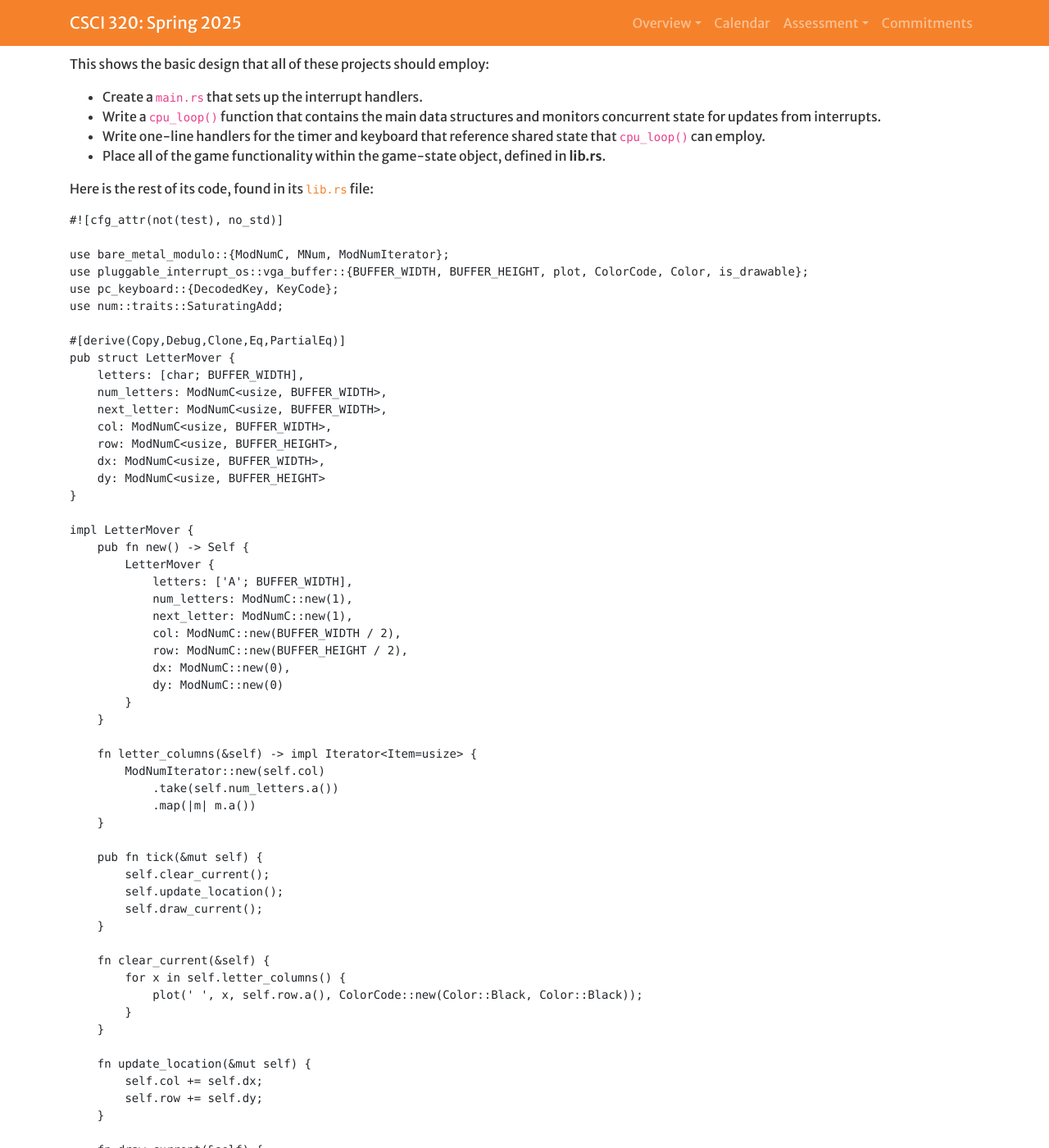
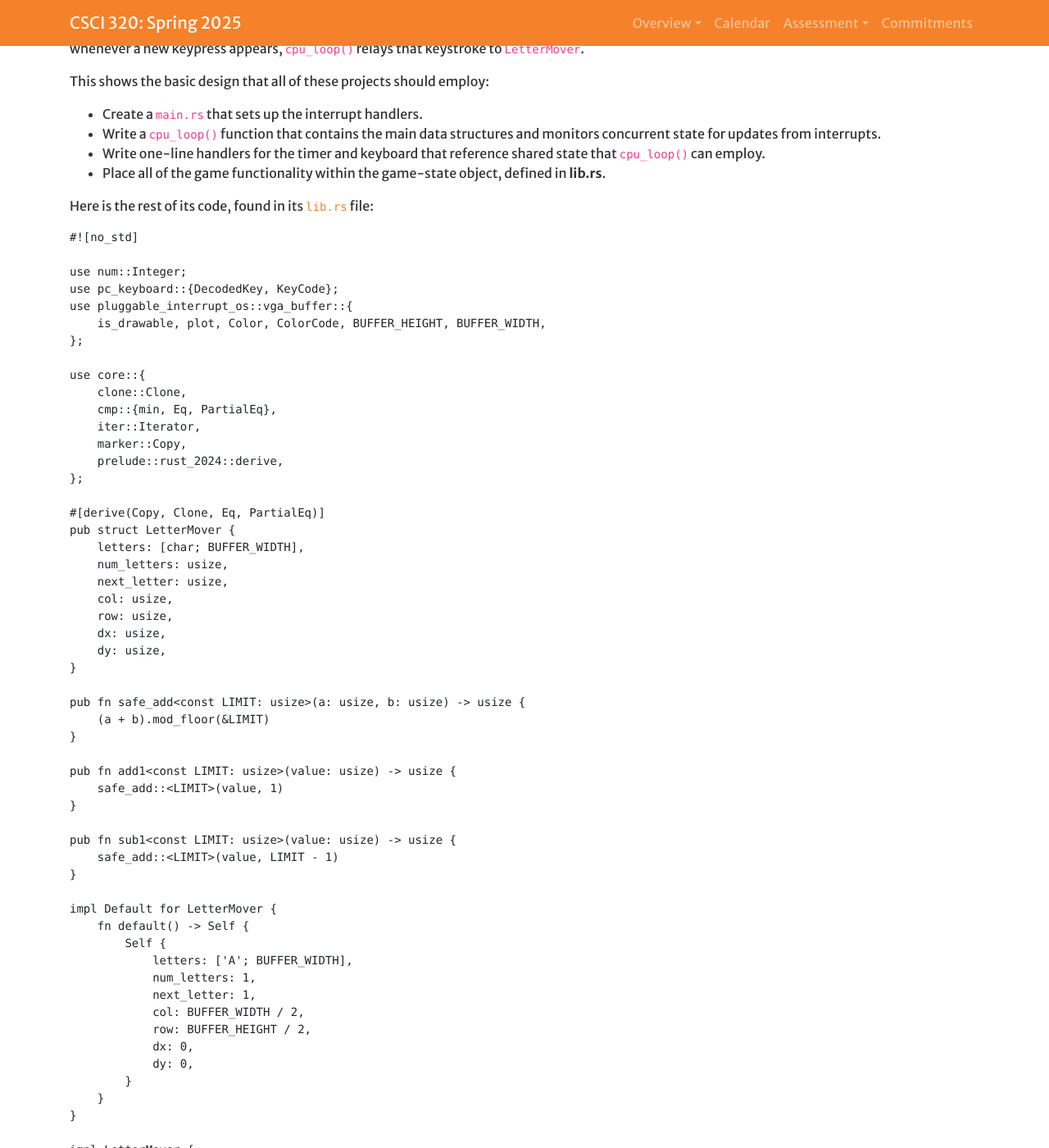
Before and after one commit to Hendrix-CS/csci320, a Jekyll site: the page built from projects/baremetalgame.md, in a window 1280 px wide and 1400 px high, scrolled down 2241 px. Shown: the whole window at 82% size. Built offline with Jekyll 4.4.1, drawn with Linux system fonts in a browser that asks for light colours; a script that is not in the unit is left out; some of the changed text lies outside the part shown.

Commit message:
Improvements to assignment

````diff
--- a/projects/baremetalgame.md
+++ b/projects/baremetalgame.md
@@ -79,15 +79,16 @@
 static TICKED: AtomicCell<bool> = AtomicCell::new(false);
 
 fn cpu_loop() -> ! {
-    let mut kernel = LetterMover::new();
+    let mut kernel = LetterMover::default();
     loop {
-        if let Some(key) = LAST_KEY.load() {
-            LAST_KEY.store(None);
-            kernel.key(key);
+        if let Ok(_) = TICKED.compare_exchange(true, false) {
+            kernel.tick();
         }
-        if TICKED.load() {
-            TICKED.store(false);
-            kernel.tick();
+
+        if let Ok(k) = LAST_KEY.fetch_update(|k| if k.is_some() {Some(None)} else {None}) {
+            if let Some(k) = k {
+                kernel.key(k);
+            }
         }
     }
 }
@@ -134,41 +135,62 @@
 
 Here is the rest of its code, found in its [`lib.rs`](https://github.com/gjf2a/pluggable_interrupt_template/blob/master/src/lib.rs) file:
 ```
-#![cfg_attr(not(test), no_std)]
+#![no_std]
 
-use bare_metal_modulo::{ModNumC, MNum, ModNumIterator};
-use pluggable_interrupt_os::vga_buffer::{BUFFER_WIDTH, BUFFER_HEIGHT, plot, ColorCode, Color, is_drawable};
+use num::Integer;
 use pc_keyboard::{DecodedKey, KeyCode};
-use num::traits::SaturatingAdd;
+use pluggable_interrupt_os::vga_buffer::{
+    is_drawable, plot, Color, ColorCode, BUFFER_HEIGHT, BUFFER_WIDTH,
+};
 
-#[derive(Copy,Debug,Clone,Eq,PartialEq)]
+use core::{
+    clone::Clone,
+    cmp::{min, Eq, PartialEq},
+    iter::Iterator,
+    marker::Copy,
+    prelude::rust_2024::derive,
+};
+
+#[derive(Copy, Clone, Eq, PartialEq)]
 pub struct LetterMover {
     letters: [char; BUFFER_WIDTH],
-    num_letters: ModNumC<usize, BUFFER_WIDTH>,
-    next_letter: ModNumC<usize, BUFFER_WIDTH>,
-    col: ModNumC<usize, BUFFER_WIDTH>,
-    row: ModNumC<usize, BUFFER_HEIGHT>,
-    dx: ModNumC<usize, BUFFER_WIDTH>,
-    dy: ModNumC<usize, BUFFER_HEIGHT>
+    num_letters: usize,
+    next_letter: usize,
+    col: usize,
+    row: usize,
+    dx: usize,
+    dy: usize,
+}
+
+pub fn safe_add<const LIMIT: usize>(a: usize, b: usize) -> usize {
+    (a + b).mod_floor(&LIMIT)
+}
+
+pub fn add1<const LIMIT: usize>(value: usize) -> usize {
+    safe_add::<LIMIT>(value, 1)
+}
+
+pub fn sub1<const LIMIT: usize>(value: usize) -> usize {
+    safe_add::<LIMIT>(value, LIMIT - 1)
+}
+
+impl Default for LetterMover {
+    fn default() -> Self {
+        Self {
+            letters: ['A'; BUFFER_WIDTH],
+            num_letters: 1,
+            next_letter: 1,
+            col: BUFFER_WIDTH / 2,
+            row: BUFFER_HEIGHT / 2,
+            dx: 0,
+            dy: 0,
+        }
+    }
 }
 
 impl LetterMover {
-    pub fn new() -> Self {
-        LetterMover {
-            letters: ['A'; BUFFER_WIDTH],
-            num_letters: ModNumC::new(1),
-            next_letter: ModNumC::new(1),
-            col: ModNumC::new(BUFFER_WIDTH / 2),
-            row: ModNumC::new(BUFFER_HEIGHT / 2),
-            dx: ModNumC::new(0),
-            dy: ModNumC::new(0)
-        }
-    }
-
-    fn letter_columns(&self) -> impl Iterator<Item=usize> {
-        ModNumIterator::new(self.col)
-            .take(self.num_letters.a())
-            .map(|m| m.a())
+    fn letter_columns(&self) -> impl Iterator<Item = usize> + '_ {
+        (0..self.num_letters).map(|n| safe_add::<BUFFER_WIDTH>(n, self.col))
     }
 
     pub fn tick(&mut self) {
@@ -179,41 +201,46 @@
 
     fn clear_current(&self) {
         for x in self.letter_columns() {
-            plot(' ', x, self.row.a(), ColorCode::new(Color::Black, Color::Black));
+            plot(' ', x, self.row, ColorCode::new(Color::Black, Color::Black));
         }
     }
 
     fn update_location(&mut self) {
-        self.col += self.dx;
-        self.row += self.dy;
+        self.col = safe_add::<BUFFER_WIDTH>(self.col, self.dx);
+        self.row = safe_add::<BUFFER_HEIGHT>(self.row, self.dy);
     }
 
     fn draw_current(&self) {
         for (i, x) in self.letter_columns().enumerate() {
-            plot(self.letters[i], x, self.row.a(), ColorCode::new(Color::Cyan, Color::Black));
+            plot(
+                self.letters[i],
+                x,
+                self.row,
+                ColorCode::new(Color::Cyan, Color::Black),
+            );
         }
     }
 
     pub fn key(&mut self, key: DecodedKey) {
         match key {
             DecodedKey::RawKey(code) => self.handle_raw(code),
-            DecodedKey::Unicode(c) => self.handle_unicode(c)
+            DecodedKey::Unicode(c) => self.handle_unicode(c),
         }
     }
 
     fn handle_raw(&mut self, key: KeyCode) {
         match key {
             KeyCode::ArrowLeft => {
-                self.dx -= 1;
+                self.dx = sub1::<BUFFER_WIDTH>(self.dx);
             }
             KeyCode::ArrowRight => {
-                self.dx += 1;
+                self.dx = add1::<BUFFER_WIDTH>(self.dx);
             }
             KeyCode::ArrowUp => {
-                self.dy -= 1;
+                self.dy = sub1::<BUFFER_HEIGHT>(self.dy);
             }
             KeyCode::ArrowDown => {
-                self.dy += 1;
+                self.dy = add1::<BUFFER_HEIGHT>(self.dy);
             }
             _ => {}
         }
@@ -221,12 +248,13 @@
 
     fn handle_unicode(&mut self, key: char) {
         if is_drawable(key) {
-            self.letters[self.next_letter.a()] = key;
-            self.next_letter += 1;
-            self.num_letters = self.num_letters.saturating_add(&ModNumC::new(1));
+            self.letters[self.next_letter] = key;
+            self.next_letter = add1::<BUFFER_WIDTH>(self.next_letter);
+            self.num_letters = min(self.num_letters + 1, BUFFER_WIDTH);
         }
     }
 }
+
 ```
 
 The keyboard handler receives each character as it is typed. Keys representable as a `char`
````
